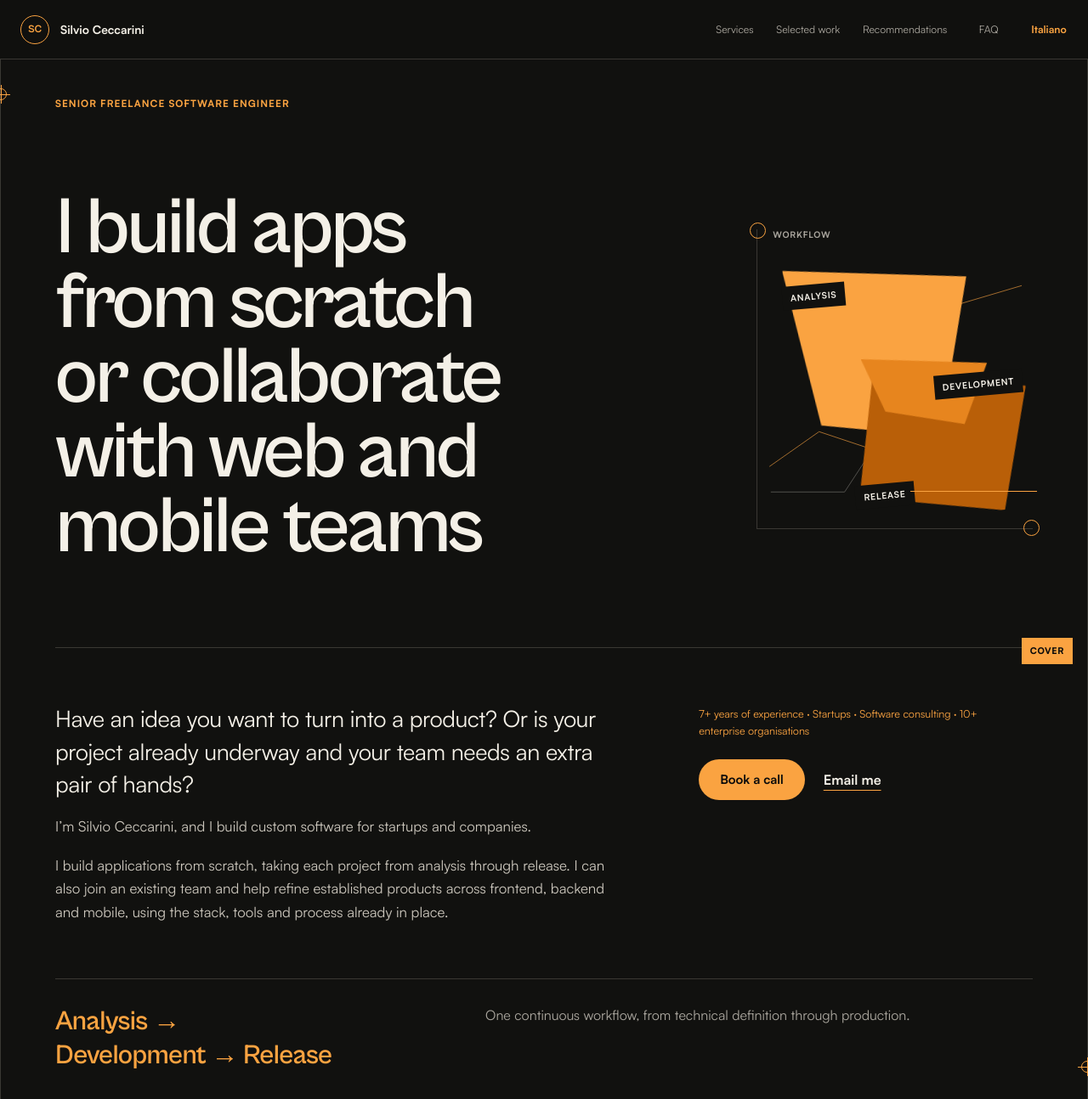
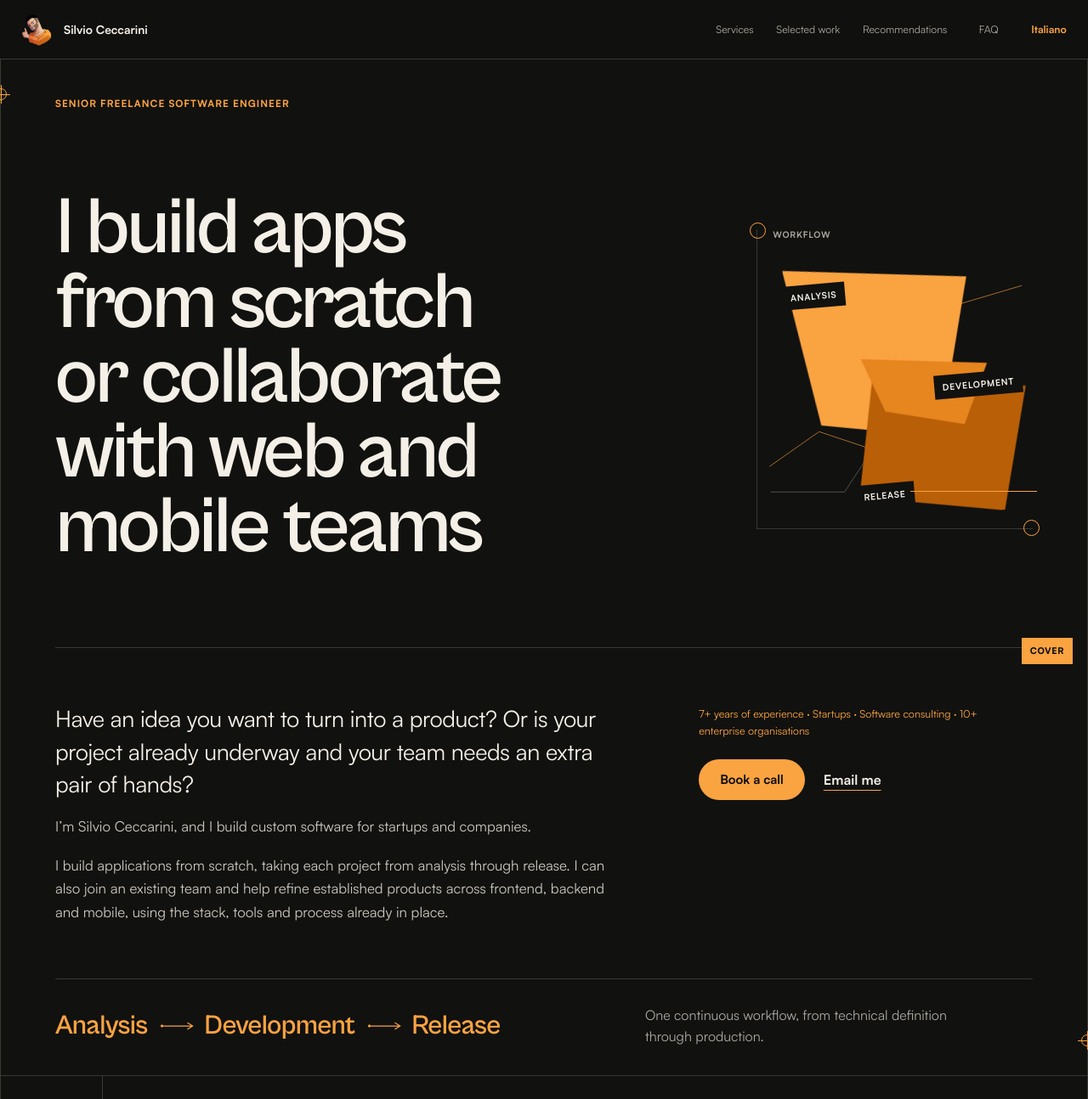
Before and after one commit to Ic3b3rg/personal-website, an Astro site: page / in a window 1280 px wide. Shown: the top 1294 px of the page at 85% size. Built offline with nearby package versions, Linux system fonts and the light colour scheme; Astro itself is replaced by a stand-in of ours.

Commit message:
fix: polish landing page visual details

```diff
--- a/src/components/Landing/LandingPage.astro
+++ b/src/components/Landing/LandingPage.astro
@@ -23,7 +23,14 @@ const currentYear = new Date().getFullYear();
 
   <header class="manual-header">
     <a href="#top" class="manual-mark" aria-label={labels.home}>
-      <span>SC</span>
+      <img
+        class="manual-mark__avatar"
+        src="/favicon.ico"
+        alt=""
+        width="38"
+        height="38"
+        decoding="async"
+      />
       <strong>Silvio Ceccarini</strong>
     </a>
     <nav aria-label={labels.navigation}>
@@ -63,7 +70,30 @@ const currentYear = new Date().getFullYear();
         </div>
       </div>
       <div class="manual-flow-copy">
-        <h2>{copy.flowTitle}</h2>
+        <h2
+          class="manual-flow-copy__title"
+          aria-label={copy.flowTitle}
+          data-flow-title
+        >
+          <span data-flow-stage>{labels.projectStages[0]}</span>
+          {
+            labels.projectStages.slice(1).map((stage) => (
+              <span class="manual-flow-copy__step">
+                <svg
+                  class="manual-flow-connector"
+                  viewBox="0 0 48 12"
+                  aria-hidden="true"
+                  focusable="false"
+                  data-flow-connector
+                >
+                  <circle cx="2" cy="6" r="1.5" />
+                  <path d="M5 6H46M40 1.5 47 6l-7 4.5" />
+                </svg>
+                <span data-flow-stage>{stage}</span>
+              </span>
+            ))
+          }
+        </h2>
         <p>{copy.flowBody}</p>
       </div>
       <div class="manual-register manual-register--bottom" aria-hidden="true">
--- a/src/components/Landing/landing.css
+++ b/src/components/Landing/landing.css
@@ -175,17 +175,12 @@ p {
   text-decoration: none;
 }
 
-.manual-mark span {
-  display: grid;
-  width: 34px;
-  height: 34px;
-  place-items: center;
-  border: 1px solid var(--landing-orange);
-  border-radius: 50%;
-  color: var(--landing-orange);
-  font-family: "Cabinet Grotesk", sans-serif;
-  font-size: 0.78rem;
-  font-weight: 700;
+.manual-mark__avatar {
+  display: block;
+  width: 38px;
+  height: 38px;
+  flex: 0 0 auto;
+  object-fit: contain;
 }
 
 .manual-mark strong {
@@ -489,7 +484,7 @@ p {
 
 .manual-flow-copy {
   display: grid;
-  grid-template-columns: minmax(0, 0.8fr) minmax(260px, 1.2fr);
+  grid-template-columns: minmax(0, 1.15fr) minmax(260px, 0.85fr);
   gap: clamp(28px, 6vw, 80px);
   padding: 30px 0 34px;
   border-top: 1px solid var(--landing-line);
@@ -500,6 +495,40 @@ p {
   font-size: clamp(1.35rem, 2.5vw, 2.1rem);
   font-weight: 600;
   letter-spacing: -0.02em;
+}
+
+.manual-flow-copy__title,
+.manual-flow-copy__step {
+  display: flex;
+  align-items: center;
+}
+
+.manual-flow-copy__title {
+  flex-wrap: wrap;
+  gap: 8px clamp(10px, 1.2vw, 16px);
+}
+
+.manual-flow-copy__step {
+  gap: clamp(8px, 1vw, 13px);
+  white-space: nowrap;
+}
+
+.manual-flow-connector {
+  display: block;
+  width: clamp(24px, 3vw, 48px);
+  height: 12px;
+  flex: 0 1 auto;
+  overflow: visible;
+  fill: currentcolor;
+  stroke: currentcolor;
+  stroke-linecap: square;
+  stroke-linejoin: miter;
+  stroke-width: 1.25;
+}
+
+.manual-flow-connector path {
+  fill: none;
+  vector-effect: non-scaling-stroke;
 }
 
 .manual-flow-copy p {
@@ -849,8 +878,9 @@ p {
   display: block;
   width: min(100%, 190px);
   height: 130px;
+  margin-inline: auto;
   object-fit: contain;
-  object-position: left center;
+  object-position: center;
 }
 
 .manual-project__content {
@@ -1254,6 +1284,8 @@ p {
   .manual-project__identity img {
     width: 150px;
     height: 94px;
+    margin-right: 0;
+    margin-left: auto;
     object-position: right center;
   }
 
@@ -1305,6 +1337,20 @@ p {
     grid-template-columns: 1fr;
     gap: 12px;
     padding: 26px 0 30px;
+  }
+
+  .manual-flow-copy .manual-flow-copy__title {
+    flex-wrap: nowrap;
+    gap: 6px;
+    font-size: 1rem;
+  }
+
+  .manual-flow-copy__step {
+    gap: 6px;
+  }
+
+  .manual-flow-connector {
+    width: 18px;
   }
 
   .manual-register--top {
```
Also changed, not shown: tests/landing-render.test.mjs (+23 -0 lines).
